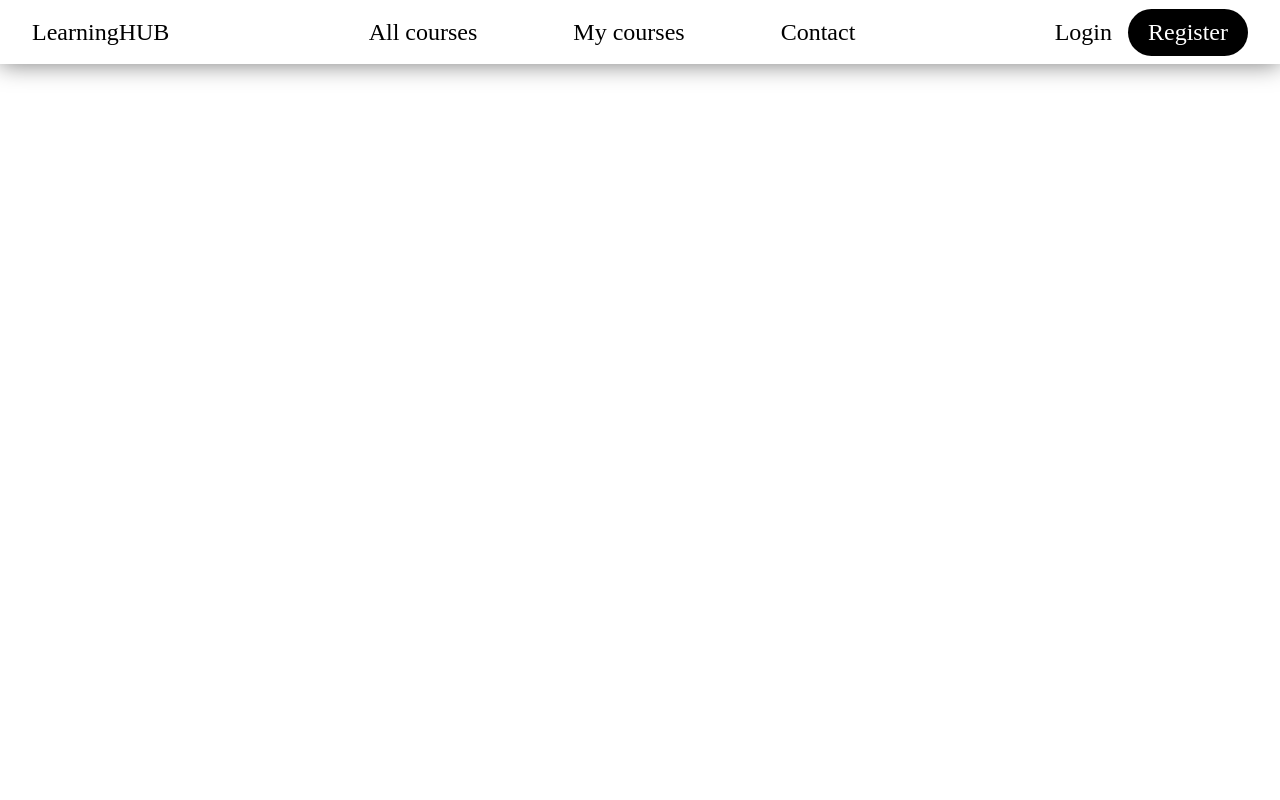
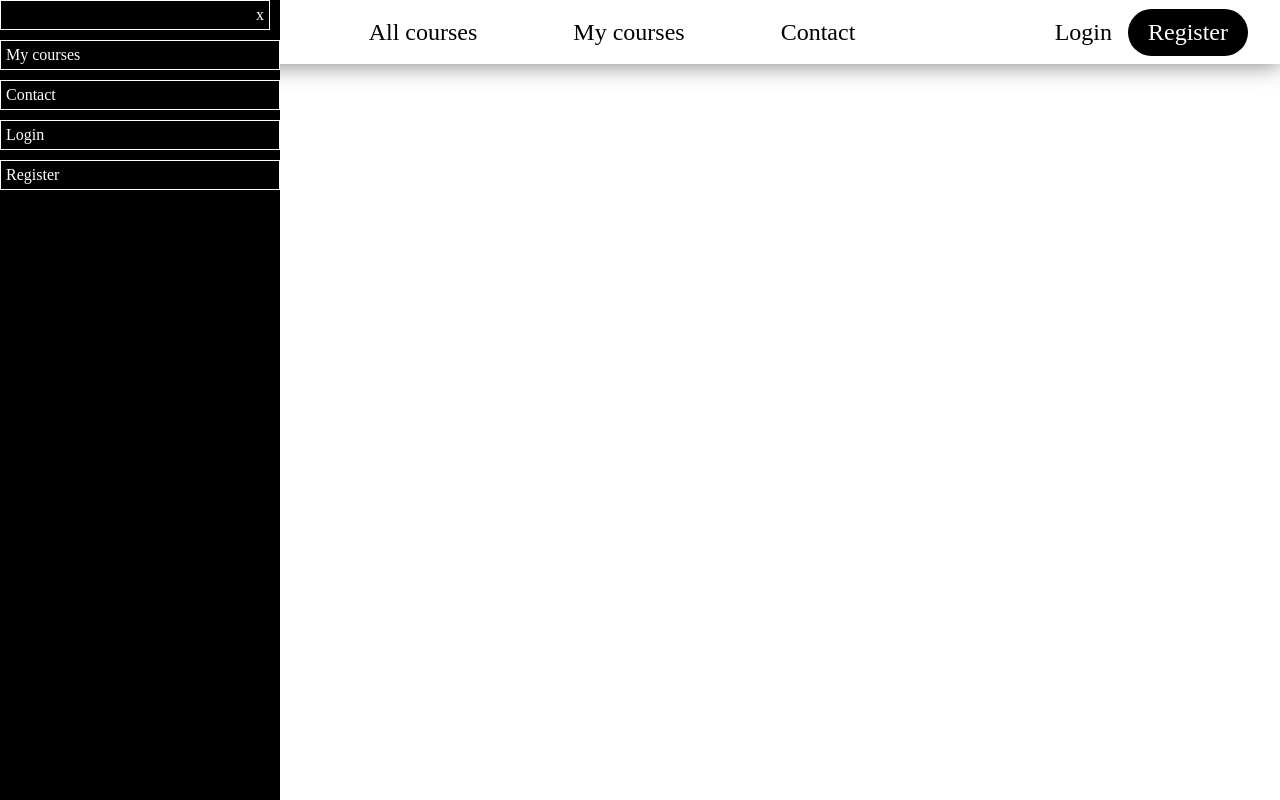
Before and after one commit to Apisitkitti/LearnHUB, a website: page public/html/index.html in a window 1280 px wide. Drawn offline with nearby package versions, Linux system fonts and the light colour scheme.

Commit message:
fix login bug

```diff
--- /dev/null
+++ b/public/css/sidebar.css
@@ -0,0 +1,19 @@
+.side_container{
+  display: flex;
+  flex-direction: column;
+  background-color: black;
+  position: fixed;
+  width: 280px;
+  height: 100vh;
+
+    & a{
+      color: white;
+      margin-bottom: 10px;
+      border: 1px solid white;
+      padding: 5px;
+    }
+}
+.close_sidebar_button{
+ text-align: right;
+ margin-right: 10px;
+}
--- a/public/html/index.html
+++ b/public/html/index.html
@@ -7,8 +7,7 @@
   <link rel="stylesheet" href="/css/header.css">
   <link rel="stylesheet" href="/css/setup.css">
   <link rel="stylesheet" href="https://cdn.jsdelivr.net/npm/bootstrap-icons@1.3.0/font/bootstrap-icons.css">
-  <!-- <link href="https://cdn.jsdelivr.net/npm/bootstrap@5.3.2/dist/css/bootstrap.min.css" rel="stylesheet">
-  <script src="https://cdn.jsdelivr.net/npm/bootstrap@5.3.2/dist/js/bootstrap.bundle.min.js"></script> -->
+  <link rel="stylesheet" href="/css/sidebar.css">
   <meta name="viewport" content="width=device-width, initial-scale=1">
 </head>
 
@@ -35,15 +34,15 @@
   </div>
   <!-- End HEADER -->
 
-  <!-- <aside>
+  <aside>
     <div class="side_container" id="sidebar">
-      <li><a href="#">All courses</a></li>
-      <li><a href="#">My courses</a></li>
-      <li><a href="#">Contact</a></li>
-      <li><a href="/html/login.html">Login</a></li>
-      <li><a href="/html/register.html">Register</a></li>
+      <a href="" class="close_sidebar_button" onclick="closeSidebar()">x</a>
+      <a href="#">My courses</a>
+      <a href="#">Contact</a>
+      <a href="/html/login.html">Login</a>
+    <a href="/html/register.html">Register</a>
     </div>
-  </aside> -->
+  </aside>
 </body>
 
 </html>
```
Also changed, not shown: server.js (+15 -12 lines), public/js/function.js (added).
